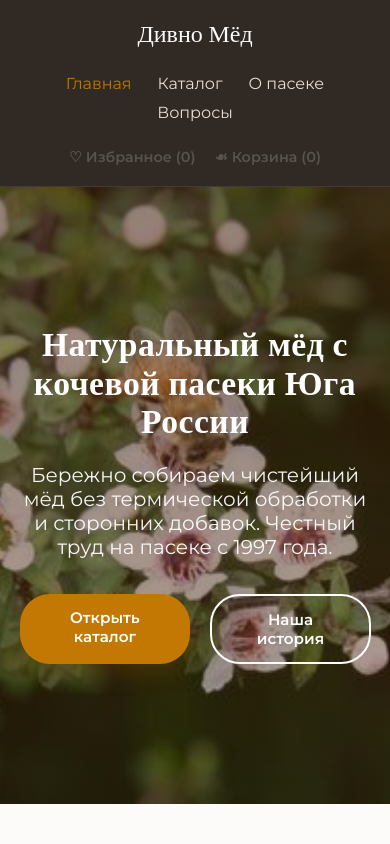
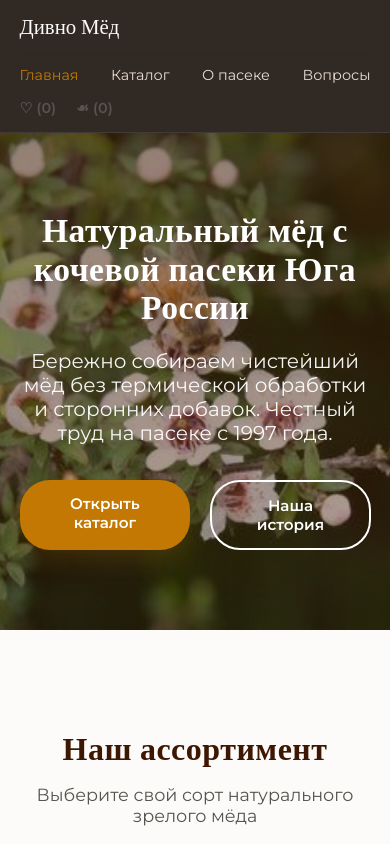
Before and after one commit to m00NLy-2K/divnomed, a plain HTML site: page index.html in a window 390 px wide. Shown: the top 844 px of the page. Drawn offline with nearby package versions, Linux system fonts and the light colour scheme.

Commit message:
Update style.css

```diff
--- a/style.css
+++ b/style.css
@@ -362,6 +362,7 @@ h1, h2, h3, .hero-title, .section-title {
 .site-footer { background: var(--dark-bg); color: #f5eadd; padding: 50px 0; margin-top: 8px; font-size: 0.9rem; font-weight: 500; border-top: 4px solid var(--primary-color); }
 
 /* АДАПТИВНОСТЬ ПОД СМАРТФОНЫ И ПЛАНШЕТЫ */
+/* АДАПТИВНОСТЬ ПОД СМАРТФОНЫ И ПЛАНШЕТЫ */
 @media (max-width: 1024px) {
     .products-grid { grid-template-columns: repeat(2, 1fr); gap: 25px; }
     .about-grid { grid-template-columns: 1fr; gap: 40px; }
@@ -371,15 +372,53 @@ h1, h2, h3, .hero-title, .section-title {
     .article-sidebar { position: static; }
     .hero h1 { font-size: 2.6rem; }
 }
+
 @media (max-width: 768px) {
-    .header-wrap { flex-direction: column; gap: 15px; text-align: center; }
-    .main-nav { margin: 10px 0; display: flex; flex-wrap: wrap; justify-content: center; gap: 10px; }
-    .main-nav a { margin: 0 8px; }
+    /* 1. Отключаем "примагничивание" шапки, чтобы она уезжала вверх при скролле */
+    .site-header {
+        position: relative;
+        padding: 5px 0;
+    }
+
+    /* 2. Логотип слева, иконки справа */
+    .header-wrap {
+        flex-direction: row;
+        flex-wrap: wrap;
+        justify-content: space-between;
+        padding: 10px 0;
+        gap: 15px;
+    }
+
+    /* 3. Чуть уменьшаем логотип */
+    .logo { font-size: 1.3rem; }
+    .logo-icon { font-size: 1.5rem; margin-right: 5px; }
+
+    /* 4. Прячем слова "Корзина" и "Избранное", оставляем только значки и цифры */
+    .action-text { display: none; }
+    .header-actions { display: flex; gap: 20px; align-items: center; }
+    .fav-widget { margin-right: 0 !important; } /* Убираем лишний отступ */
+
+    /* 5. Меню выстраиваем в аккуратную линию под логотипом */
+    .main-nav {
+        width: 100%;
+        display: flex;
+        justify-content: space-between;
+        margin: 0;
+        padding-top: 10px;
+        border-top: 1px solid rgba(0,0,0,0.05); /* Легкая линия над меню */
+    }
+    .main-nav a { margin: 0; font-size: 0.9rem; }
+
+    /* Остальной мобильный дизайн */
     .products-grid { grid-template-columns: 1fr; }
     .product-actions { grid-template-columns: 1fr 1fr; }
+    .hero { padding: 80px 0; }
     .hero h1 { font-size: 2.1rem; }
     .section-title { font-size: 2rem; }
     .article-content h1 { font-size: 2.2rem; }
+
+    /* Делаем статистику на телефоне компактнее */
+    .about-stats-mini { justify-content: center; margin-left: 0 !important; }
 }
 
 /* =========================================
```
